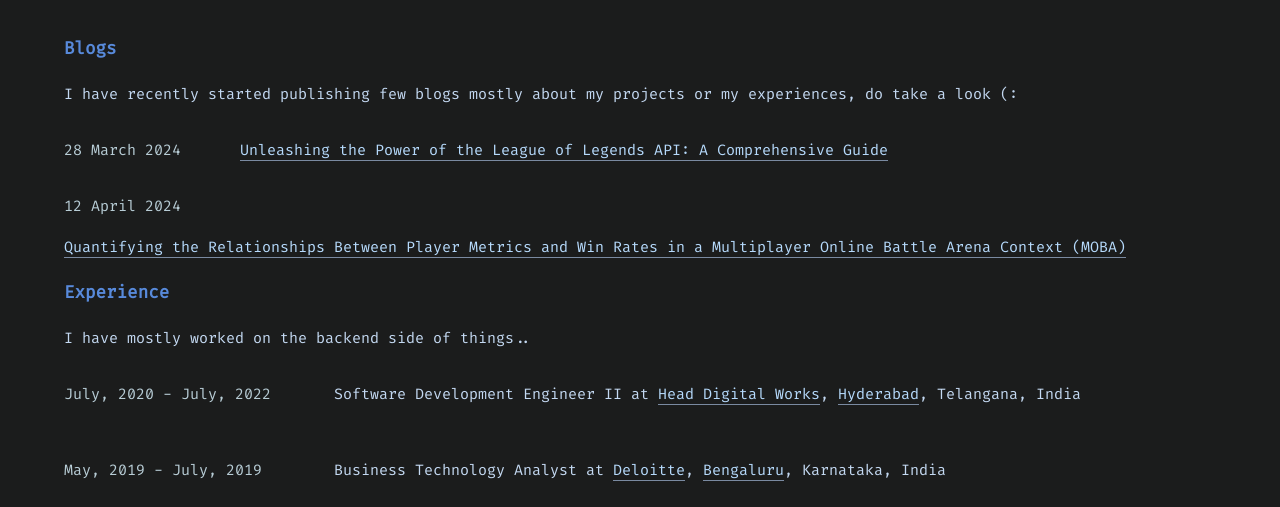
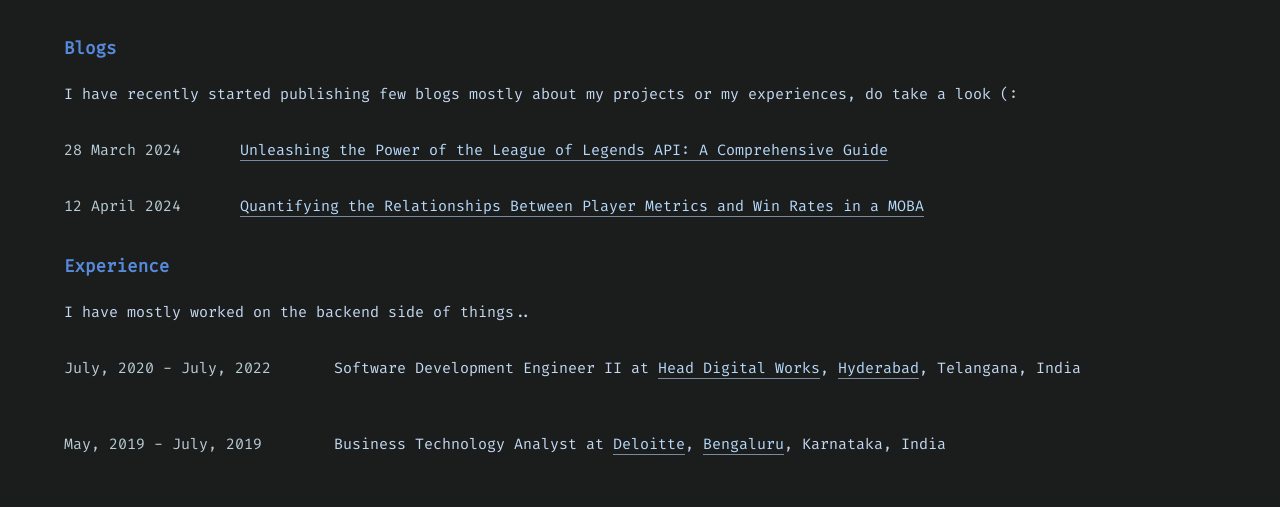
Before and after one commit to kaushikilango/kaushikilango.github.io, a plain HTML site: page index.html in a window 1280 px wide. Shown: the part 1759-2266 px from the top of the page. Drawn offline with Linux system fonts and the light colour scheme.

Commit message:
Update index.html

```diff
--- a/index.html
+++ b/index.html
@@ -131,7 +131,7 @@
             <p>12 April 2024</p>
         </div>
         <div class="blog-link">
-            <a href = "https://medium.com/@kaushikilango1/quantifying-the-relationships-between-player-metrics-and-win-rates-in-a-multiplayer-online-battle-112bb1a52439" target = "_blank" class = "medium">Quantifying the Relationships Between Player Metrics and Win Rates in a Multiplayer Online Battle Arena Context (MOBA)</a>
+            <a href = "https://medium.com/@kaushikilango1/quantifying-the-relationships-between-player-metrics-and-win-rates-in-a-multiplayer-online-battle-112bb1a52439" target = "_blank" class = "medium">Quantifying the Relationships Between Player Metrics and Win Rates in a MOBA</a>
         </div>
     </div>
     </div>
```
